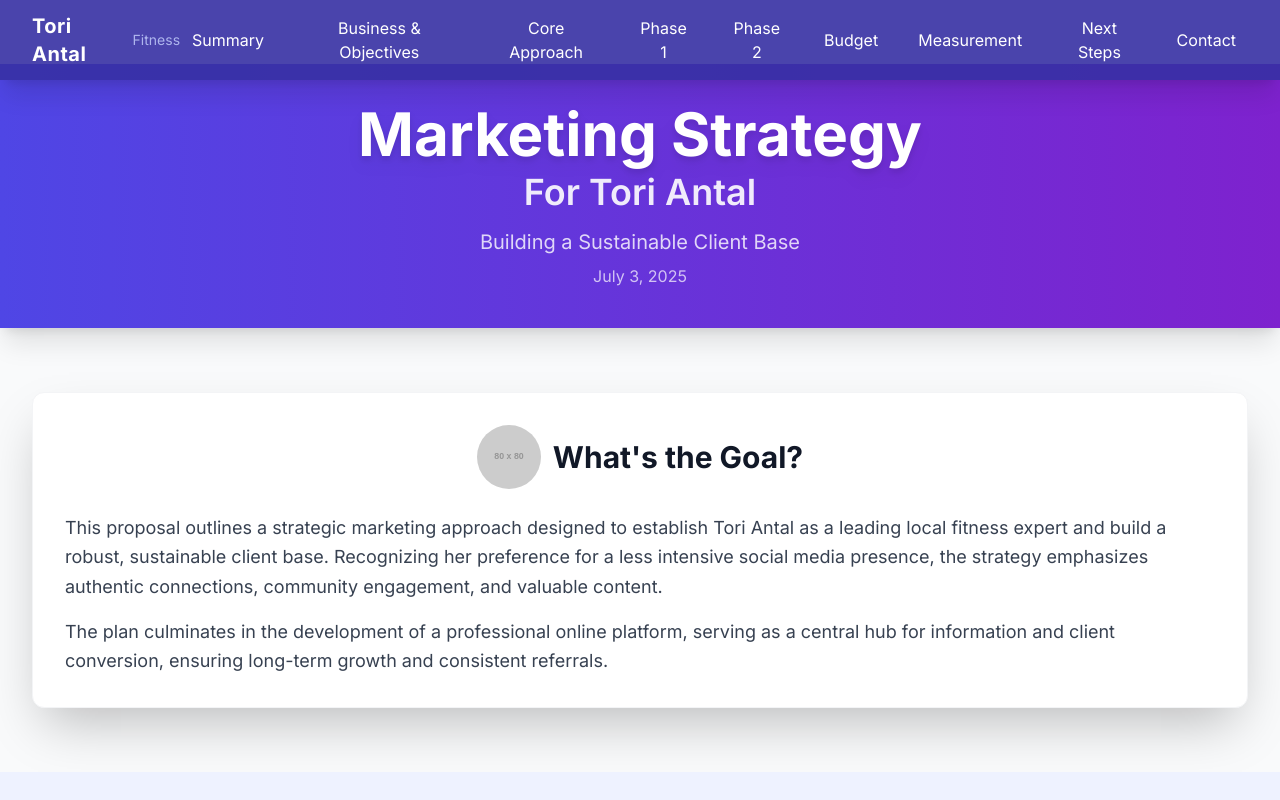
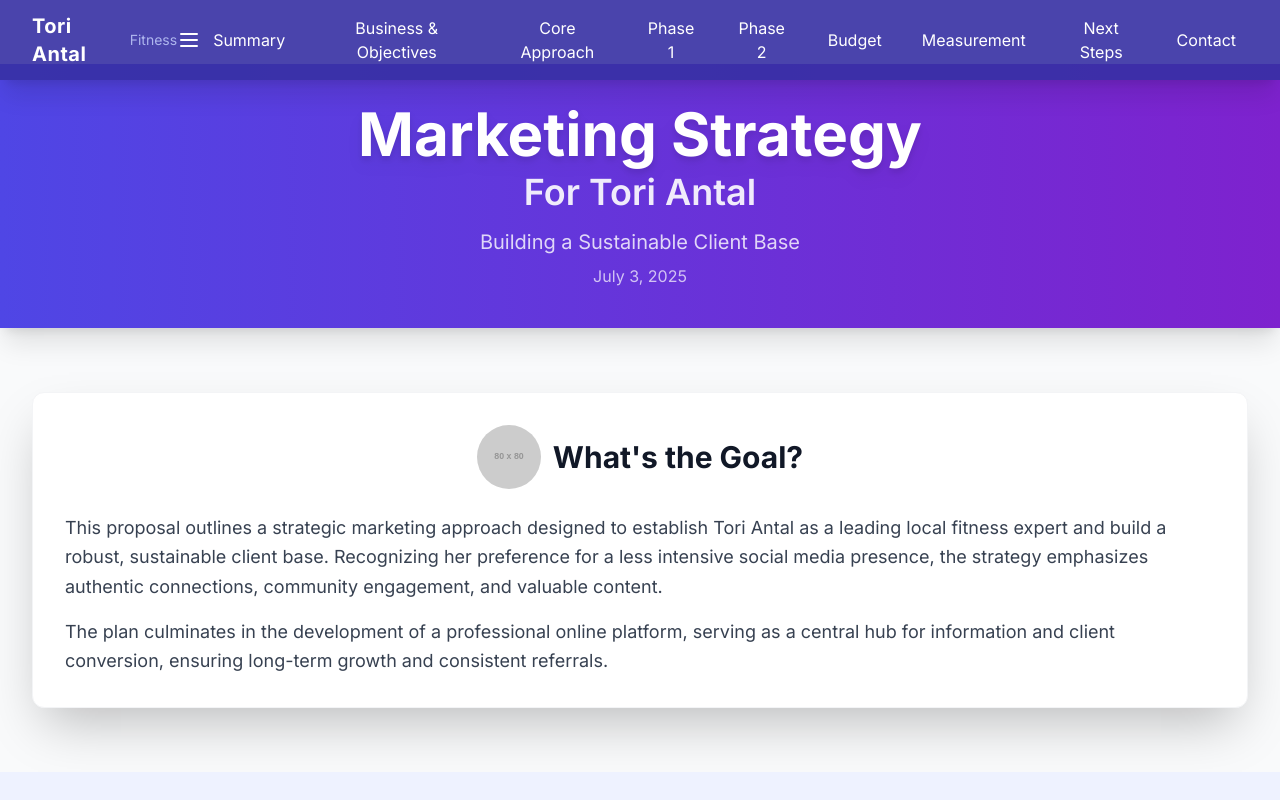
Before and after one commit to markrickey/ToriTraining, a plain HTML site: page index.html in a window 1280 px wide. Shown: the top 800 px of the page. Drawn offline with nearby package versions, Linux system fonts and the light colour scheme; placeholder pictures from the web are drawn by us.

Commit message:
Update index.html

```diff
--- a/index.html
+++ b/index.html
@@ -33,11 +33,15 @@
             </div>
 
             <!-- Hamburger menu button for mobile -->
-            <button id="nav-toggle" class="md:hidden focus:outline-none">
-                <svg class="w-6 h-6" fill="none" stroke="currentColor" viewBox="0 0 24 24" xmlns="http://www.w3.org/2000/svg">
-                    <path stroke-linecap="round" stroke-linejoin="round" stroke-width="2" d="M4 6h16M4 12h16M4 18h16"></path>
-                </svg>
-            </button>
+            <button id="nav-toggle" class="focus:outline-none">
+  <svg class="w-6 h-6" fill="none" stroke="currentColor" viewBox="0 0 24 24">
+    <path stroke-linecap="round" stroke-linejoin="round" stroke-width="2"
+      d="M4 6h16M4 12h16M4 18h16"></path>
+  </svg>
+</button>
+<nav>
+  <!-- your navigation links here -->
+</nav>
 
             <!-- Navigation Links (Collapsible) -->
             <nav id="nav-menu" class="hidden md:flex flex-col md:flex-row md:items-center md:space-x-4 mt-3 md:mt-0 w-full md:w-auto">
@@ -404,6 +408,10 @@
                 });
             });
         });
+        document.getElementById('nav-toggle').onclick = function() {
+  var nav = document.querySelector('nav');
+  nav.classList.toggle('open');
+};
     </script>
 
 </body>
```
